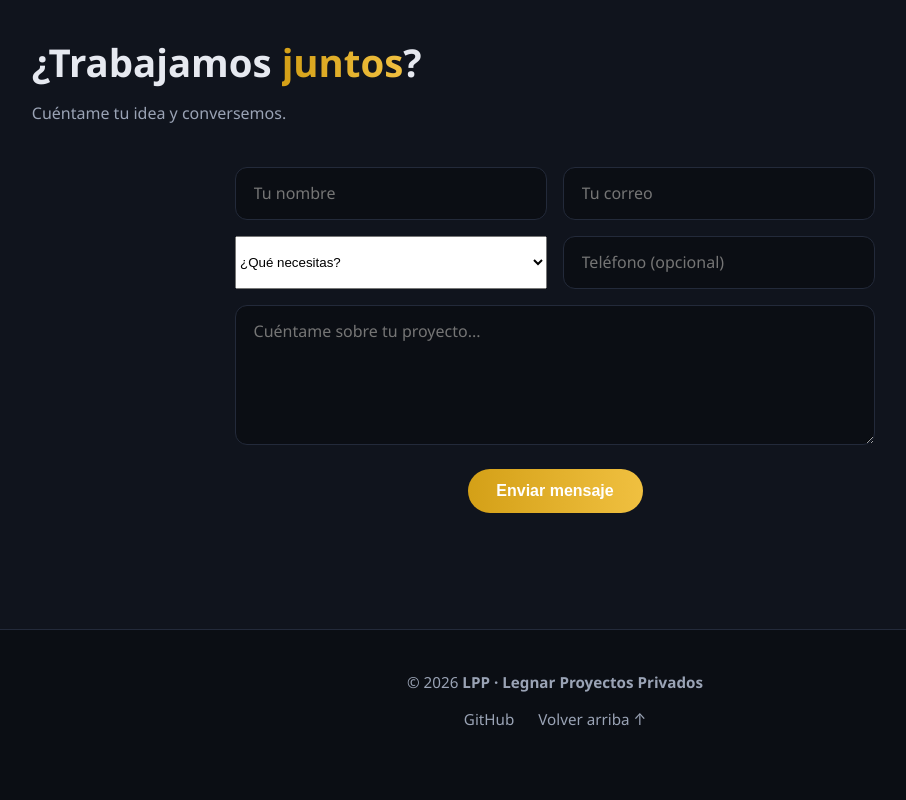
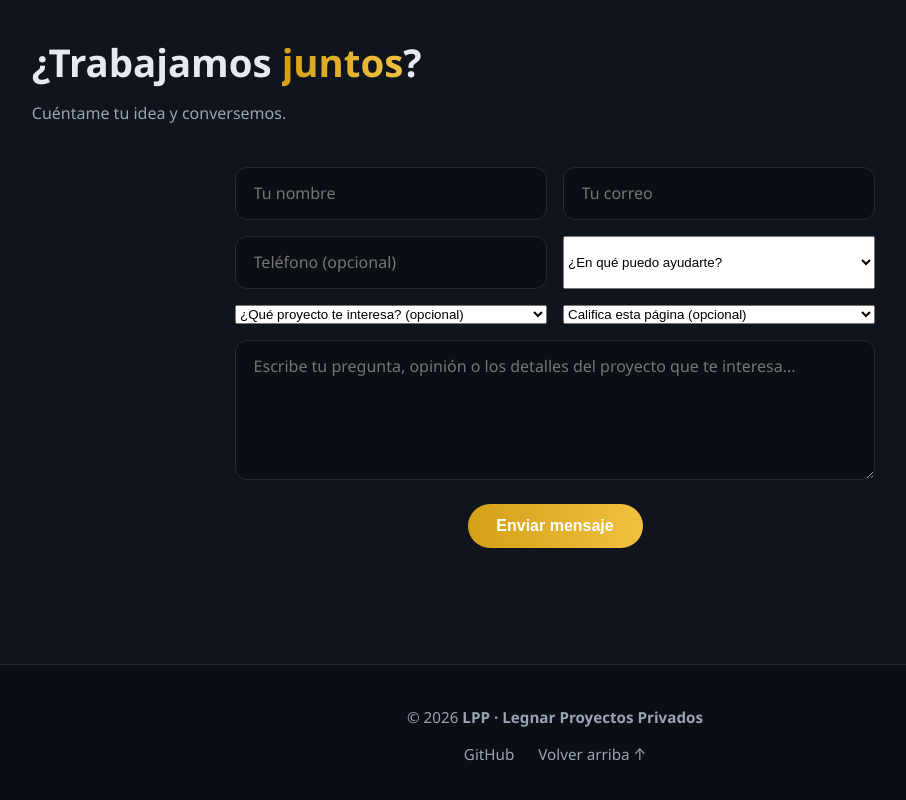
Before and after one commit to LEGNA4444/LPP, a plain HTML site: page index.html in a window 1280 px wide. Shown: the part 2400-3200 px from the top of the page, without its empty margins (85-991 px from the left). Before the commit the page ends 3171 px from the top, so only its background shows below. Drawn offline with Linux system fonts and the light colour scheme.

Commit message:
LPP: ampliar formulario de contacto

```diff
--- a/index.html
+++ b/index.html
@@ -143,17 +143,37 @@
         <input type="email" name="email" placeholder="Tu correo" autocomplete="email" required>
       </div>
       <div class="form-row">
-        <select name="tipo" required>
-          <option value="" disabled selected>¿Qué necesitas?</option>
-          <option value="web">Desarrollo web</option>
-          <option value="ia">Solución con IA</option>
-          <option value="proyecto">Proyecto personalizado</option>
-          <option value="barberia">Barbería Legnar</option>
-          <option value="otro">Otra cosa</option>
+        <input type="tel" name="telefono" placeholder="Teléfono (opcional)" autocomplete="tel">
+        <select name="solicitud" aria-label="Tipo de solicitud" required>
+          <option value="" disabled selected>¿En qué puedo ayudarte?</option>
+          <option value="informacion">Quiero más información</option>
+          <option value="pregunta">Tengo una pregunta</option>
+          <option value="cotizacion">Quiero una cotización</option>
+          <option value="compra">Quiero comprar o contratar un proyecto</option>
+          <option value="opinion">Quiero dejar una opinión</option>
+          <option value="otro">Otra solicitud</option>
         </select>
-        <input type="tel" name="telefono" placeholder="Teléfono (opcional)" autocomplete="tel">
       </div>
-      <textarea name="mensaje" rows="5" placeholder="Cuéntame sobre tu proyecto..." required></textarea>
+      <div class="form-row">
+        <select name="proyecto" aria-label="Proyecto de interés">
+          <option value="" selected>¿Qué proyecto te interesa? (opcional)</option>
+          <option value="ARCS IA">ARCS IA</option>
+          <option value="Barbería Legnar">Barbería Legnar</option>
+          <option value="PYCLEG">PYCLEG</option>
+          <option value="LPP">LPP / Desarrollo web</option>
+          <option value="personalizado">Un proyecto personalizado</option>
+          <option value="no-se">Todavía no lo sé</option>
+        </select>
+        <select name="calificacion" aria-label="Calificación de la página">
+          <option value="" selected>Califica esta página (opcional)</option>
+          <option value="5">5 — Excelente</option>
+          <option value="4">4 — Muy buena</option>
+          <option value="3">3 — Buena</option>
+          <option value="2">2 — Puede mejorar</option>
+          <option value="1">1 — Necesita mejoras</option>
+        </select>
+      </div>
+      <textarea name="mensaje" rows="5" placeholder="Escribe tu pregunta, opinión o los detalles del proyecto que te interesa..." required></textarea>
       <button type="submit" class="btn btn-primary">Enviar mensaje</button>
       <p class="form-note" id="formNote" aria-live="polite"></p>
     </form>
```
